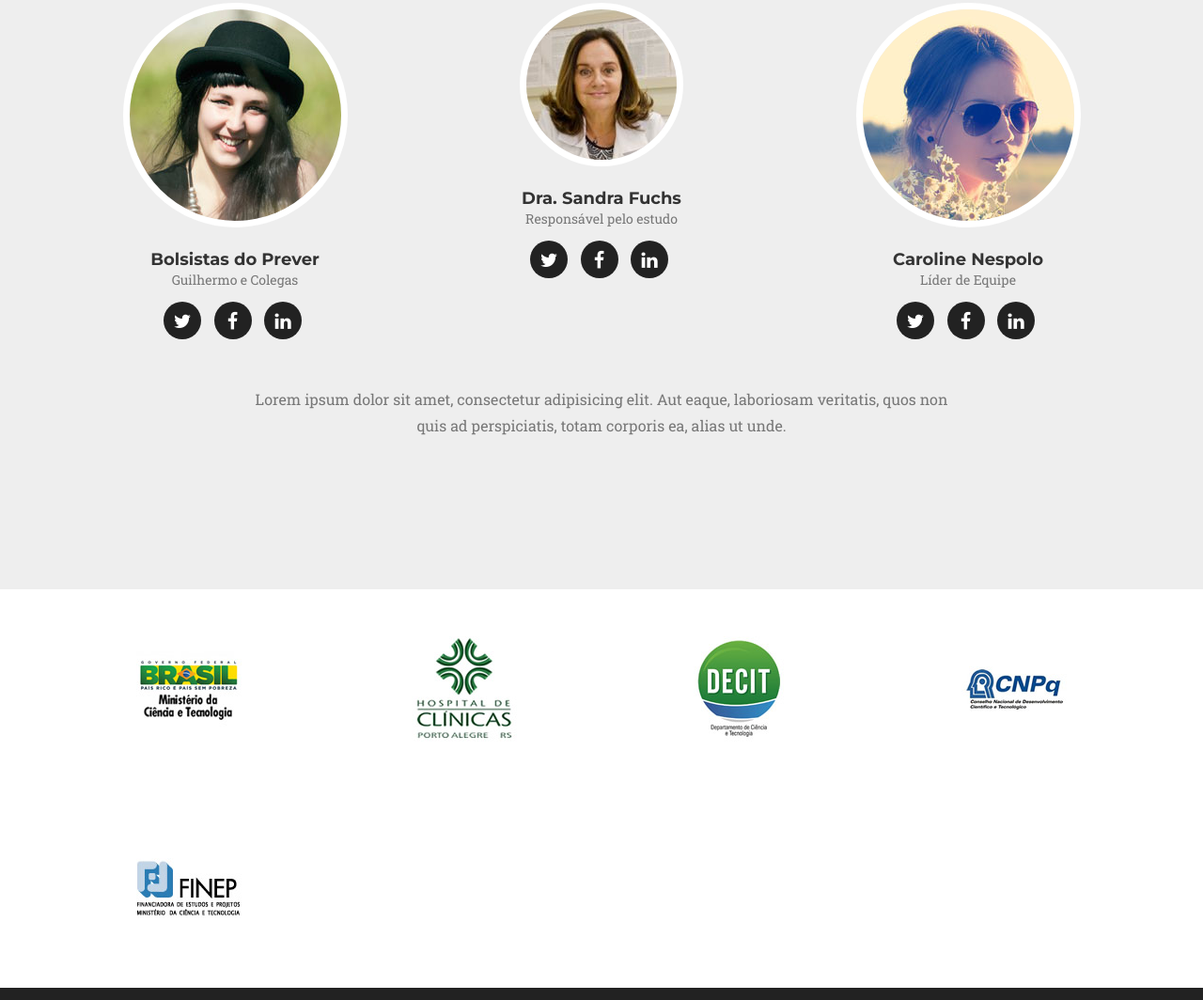
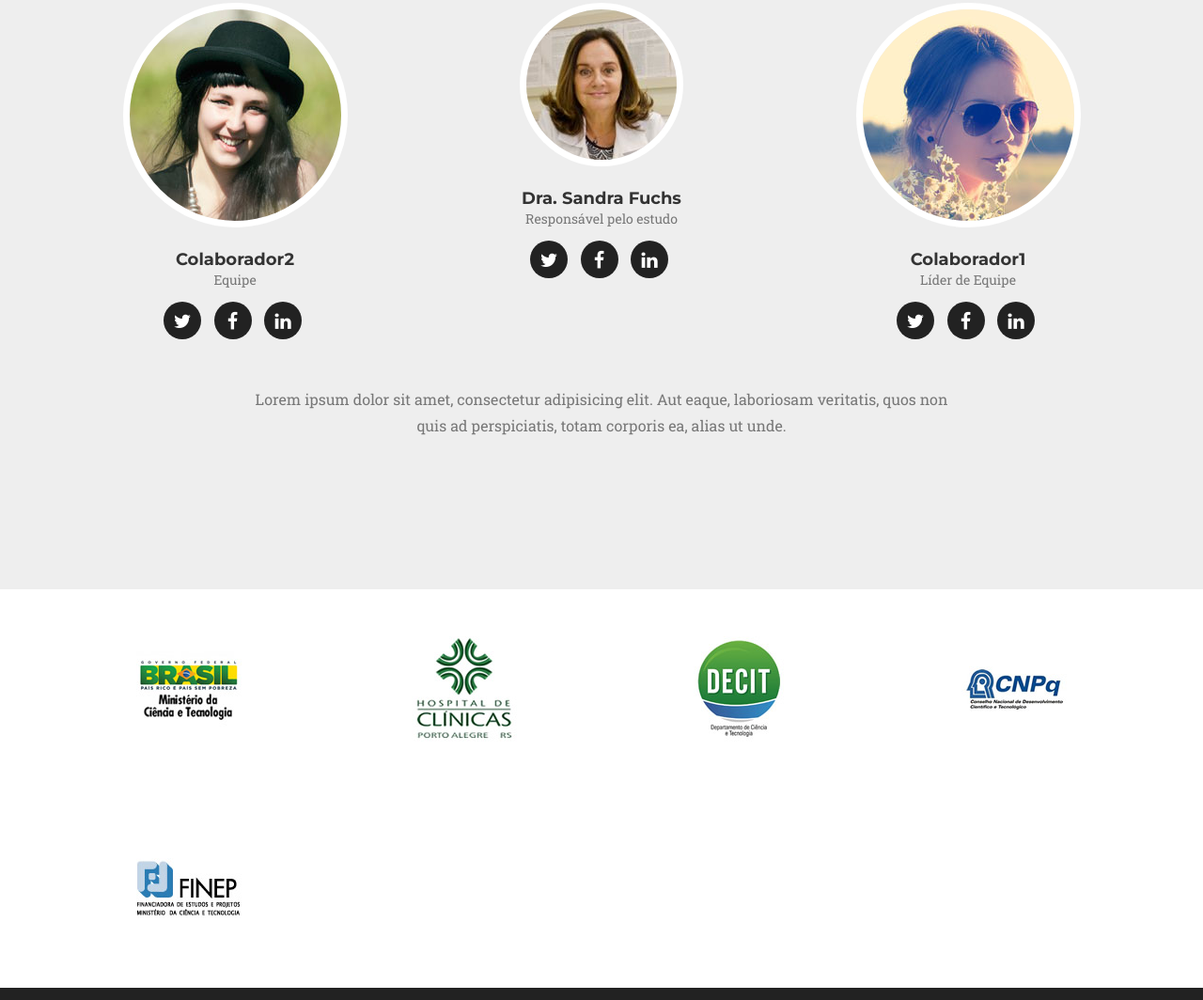
Before and after one commit to i9develop/i9develop.github.io, a website: page index.html in a window 1280 px wide. Shown: the part 4939-6003 px from the top of the page at 94% size. Drawn offline with nearby package versions, Linux system fonts and the light colour scheme; grey boxes are pictures that could not be loaded; a web font is replaced by a local one.

Commit message:
correção de nomes

```diff
--- a/index.html
+++ b/index.html
@@ -317,8 +317,8 @@ O estudo é dividido em dois ensaios clínicos caracterizados como PREVER 1 - Pr
                 <div class="col-sm-4">
                     <div class="team-member">
                         <img src="img/team/1.jpg" class="img-responsive img-circle" alt="">
-                        <h4>Bolsistas do Prever</h4>
-                        <p class="text-muted">Guilhermo e Colegas</p>
+                        <h4>Colaborador2</h4>
+                        <p class="text-muted">Equipe</p>
                         <ul class="list-inline social-buttons">
                             <li><a href="#"><i class="fa fa-twitter"></i></a>
                             </li>
@@ -347,7 +347,7 @@ O estudo é dividido em dois ensaios clínicos caracterizados como PREVER 1 - Pr
                 <div class="col-sm-4">
                     <div class="team-member">
                         <img src="img/team/3.jpg" class="img-responsive img-circle" alt="">
-                        <h4>Caroline Nespolo</h4>
+                        <h4>Colaborador1</h4>
                         <p class="text-muted">Líder de Equipe</p>
                         <ul class="list-inline social-buttons">
                             <li><a href="#"><i class="fa fa-twitter"></i></a>
```
